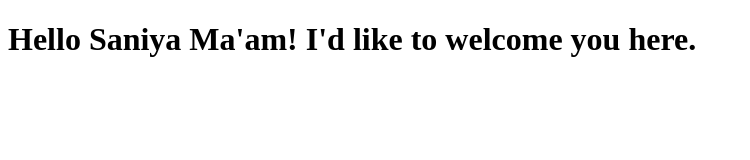
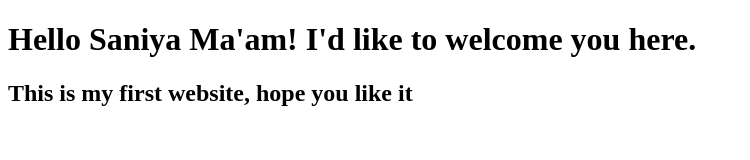
Before and after one commit to shubh-anshu/course-test, a plain HTML site: page site/index.html in a window 1280 px wide. Shown: the whole page, without its empty margins (0-750 px from the left). Drawn offline with Linux system fonts and the light colour scheme.

Commit message:
Small addition to our repository.

```diff
--- a/site/index.html
+++ b/site/index.html
@@ -5,5 +5,6 @@
 </head>
 <body>
 <h1> Hello Saniya Ma'am! I'd like to welcome you here.</h1>
+<h2>This is my first website, hope you like it</h2>
 </body>
 </html>
```
